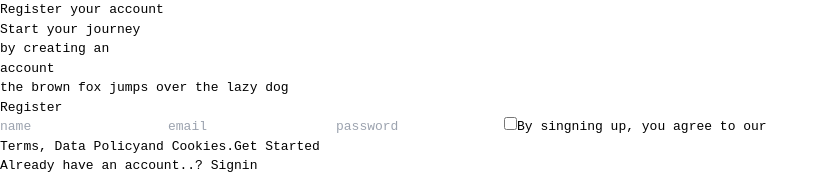
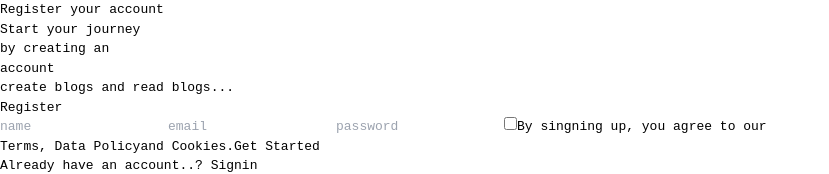
Before and after one commit to ganeshkondaka/xblog, a React (Vite) app in the folder frontend/: page /signup in a window 1280 px wide. Shown: the top 174 px of the page, without its empty margins (0-829 px from the left). Built offline with nearby package versions, Linux system fonts and the light colour scheme.

Commit message:
added some ui changes in signup and original_blog

```diff
--- a/frontend/src/pages/Original_blog.tsx
+++ b/frontend/src/pages/Original_blog.tsx
@@ -28,7 +28,7 @@ export const Original_blog = () => {
 
         const blog_response = await axios.get(`https://backend.ganeshcoursera1122.workers.dev/api/v1/blog/getblog/${blog_id}`, { headers })
         const blog = blog_response.data.blog
-        console.log('the blogs is ', blog)
+        // console.log('the blogs is ', blog)
 
         setblog(blog)
       } catch (error) {
--- a/frontend/src/pages/Signup.tsx
+++ b/frontend/src/pages/Signup.tsx
@@ -50,7 +50,7 @@ export const Signup = () => {
           <span className="flex justify-center flex-col font-bold">
             <p className="text-blue-500 text-3xl pb-10">Register your account</p>
             <h1 className="text-white text-6xl pb-10">Start your journey <br /> by creating an <br /> account</h1>
-            <h4 className="text-gray-400 text-lg">the brown fox jumps over the lazy dog</h4>
+            <h4 className="text-gray-400 text-lg">create blogs and read blogs...</h4>
           </span>
         </div>
 
```
